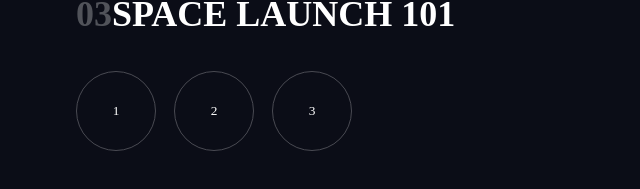
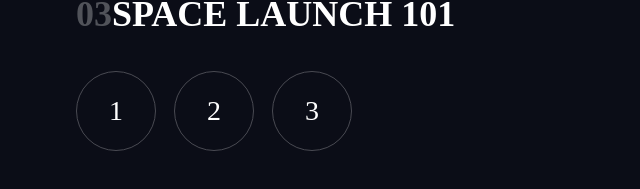
Before and after one commit to MitiaElodie/space-tourism-website-main, a Vue app: page /technology in a window 1280 px wide. Shown: the part 193-382 px from the top of the page, without its empty margins (0-640 px from the left). Built offline with nearby package versions, Linux system fonts and the light colour scheme; a web font is replaced by a local one.

Commit message:
CSS: set the right size of the number

```diff
--- a/src/components/NumberSlider.vue
+++ b/src/components/NumberSlider.vue
@@ -65,6 +65,7 @@ export default {
       cursor: pointer;
       width: var(--number-slider-size);
       height: var(--number-slider-size);
+      font-size: var(--h5-size);
       border: 1px solid var(--number-slider-border-color);
       border-radius: 100%;
       color: var(--number-slider-color);
```
